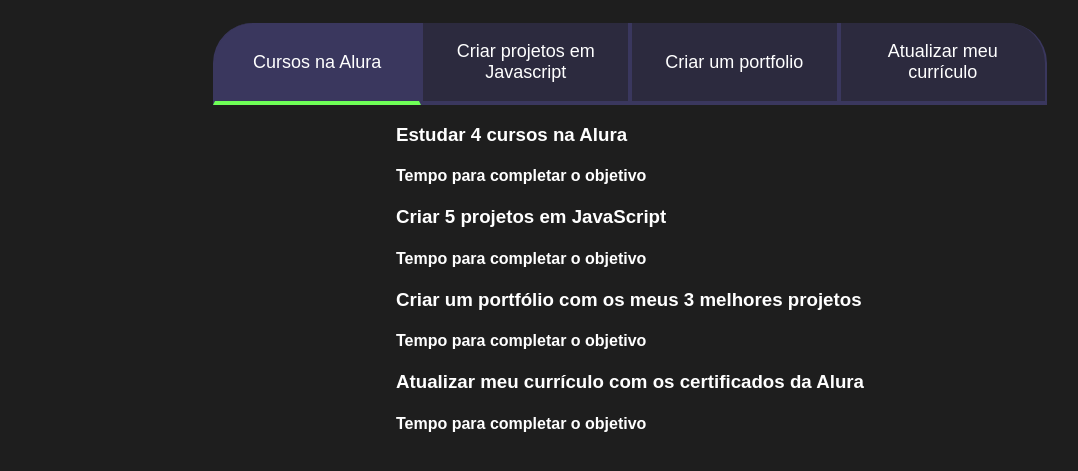
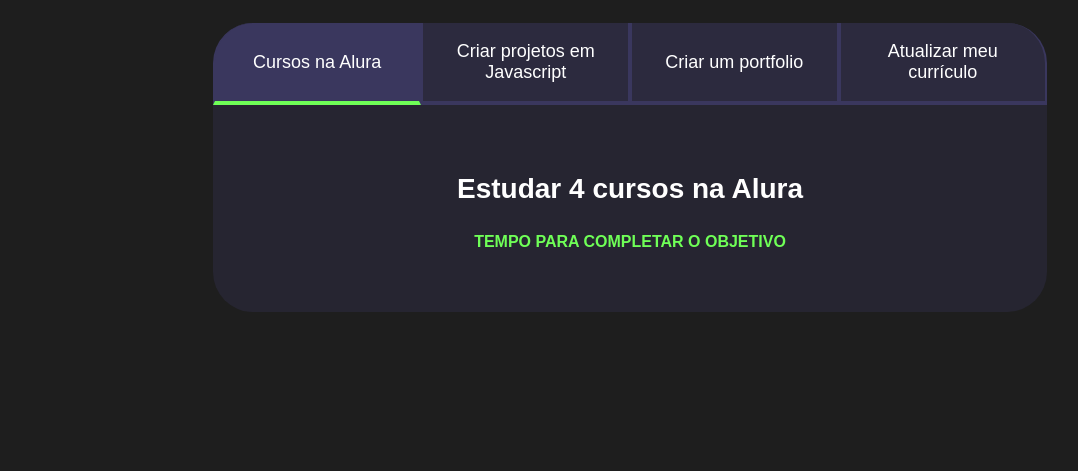
Before and after one commit to EduFran1806/aula-4-incompleta, a plain HTML site: page index.html in a window 1280 px wide. Shown: the part 75-546 px from the top of the page, without its empty margins (10-1088 px from the left). Drawn offline with Linux system fonts and the light colour scheme.

Commit message:
Add files via upload

```diff
--- a/index.html
+++ b/index.html
@@ -10,6 +10,7 @@
 <body>
     <section class="conteudo-principal">
         <h2 class="titulo-principal">Meus Objetivos do ano<span>_</span></h2>
+    <div class="conteudo">
         <div class="botoes">
             <button class="botao ativo">Cursos na Alura</button>
             <button class="botao">Criar projetos em Javascript</button>
@@ -17,7 +18,7 @@
             <button class="botao">Atualizar meu currículo</button>
         </div>
         <div class="abas-textos">
-            <div class="aba-conteudo">
+            <div class="aba-conteudo ativo">
                 <h3 class="aba-conteudo-titulo-principal">Estudar 4 cursos na Alura</h3>
                 <h4 class="aba-conteudo-titulo-secundario">Tempo para completar o objetivo</h4>
             </div>
@@ -34,6 +35,7 @@
                 <h4 class="aba-conteudo-titulo-secundario">Tempo para completar o objetivo</h4>
             </div>
         </div>
+    </div>
     </section>
     <script src="main.js"></script>
 </body>
--- a/style.css
+++ b/style.css
@@ -60,10 +60,34 @@ body{
     display: block;
 }
 
-
-.ativo{
+.botao.ativo{
     background-color: var(--botao-ativo);
     border-bottom: 4px solid var(--verde);
+}
+
+.abas-textos{
+    background-color: var(--texto-fundo);
+    padding: 40px;
+    border-radius: 0 0 40px 40px;
+}
+
+.aba-conteudo.ativo{
+    display: block;
+}
+
+.aba-conteudo{
+    display: none;
+}
+
+.aba-conteudo-titulo-principal{
+    font-size: 28px;
+    text-align: center;
+}
+
+.aba-conteudo-titulo-secundario{
+    text-align: center;
+    color: var(--verde);
+    text-transform: uppercase;
 }
 
 @media screen and (min-width: 768px) {
```
